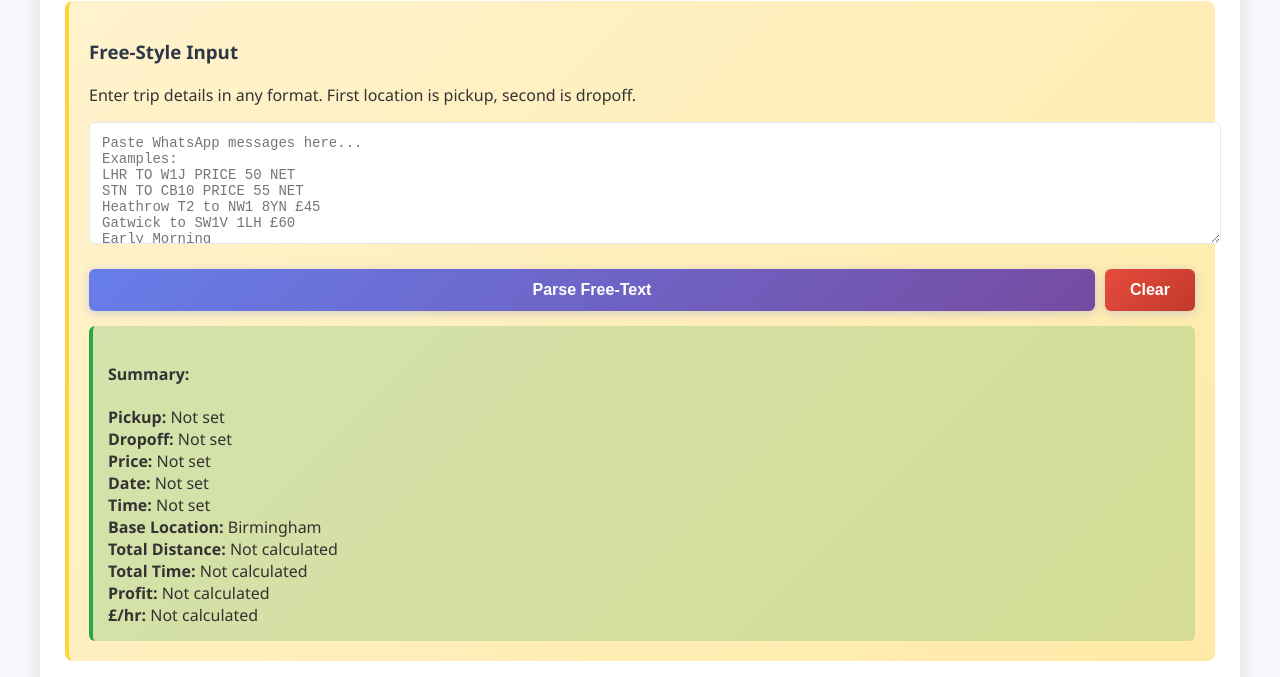
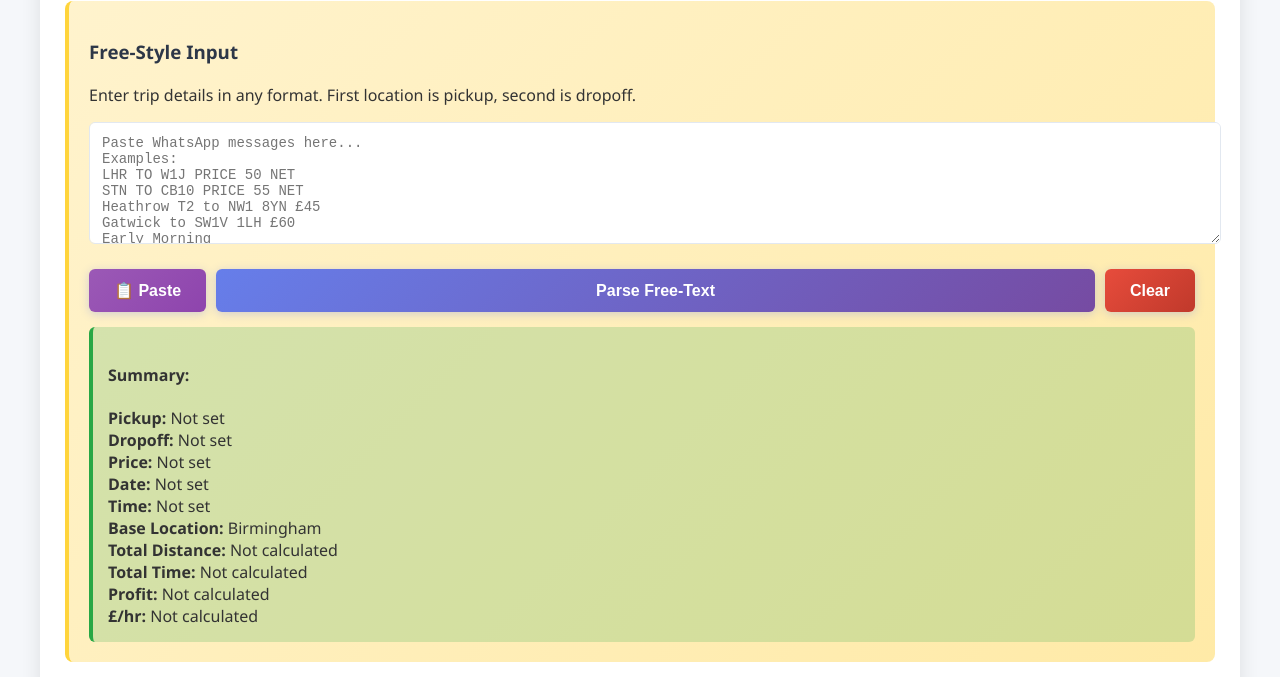
Before and after one commit to Boris8800/Taxi, a plain HTML site: page index.html in a window 1280 px wide. Shown: the part 1037-1714 px from the top of the page. Drawn offline with Linux system fonts and the light colour scheme; some packages are replaced by stand-ins of ours.

Commit message:
Add Paste button to free-style input for easy clipboard access

```diff
--- a/index.html
+++ b/index.html
@@ -589,6 +589,7 @@ Drop Off:  LHR 2
 Saloon Car
 £80 Same day"></textarea>
       <div style="display: flex; gap: 10px; margin-top: 10px;">
+        <button onclick="pasteFromClipboard()" style="flex: 0 0 auto; background: linear-gradient(135deg, #9b59b6 0%, #8e44ad 100%);">📋 Paste</button>
         <button onclick="parseFreeStyle()" style="flex: 1;">Parse Free-Text</button>
         <button onclick="clearFreeStyleInput()" style="flex: 0 0 auto; background: linear-gradient(135deg, #e74c3c 0%, #c0392b 100%);">Clear</button>
       </div>
@@ -1398,6 +1399,18 @@ Saloon Car
       document.body.removeChild(textArea);
     }
 
+    async function pasteFromClipboard() {
+      try {
+        const text = await navigator.clipboard.readText();
+        document.getElementById('freeStyleInput').value = text;
+        // Optionally auto-parse after pasting
+        // parseFreeStyle();
+      } catch (err) {
+        // Fallback for browsers that don't support clipboard API or need permission
+        alert('Please paste manually using Ctrl+V or Cmd+V');
+      }
+    }
+
     function clearFreeStyleInput() {
       document.getElementById('freeStyleInput').value = '';
       document.getElementById('pickupLocation').value = '';
```
